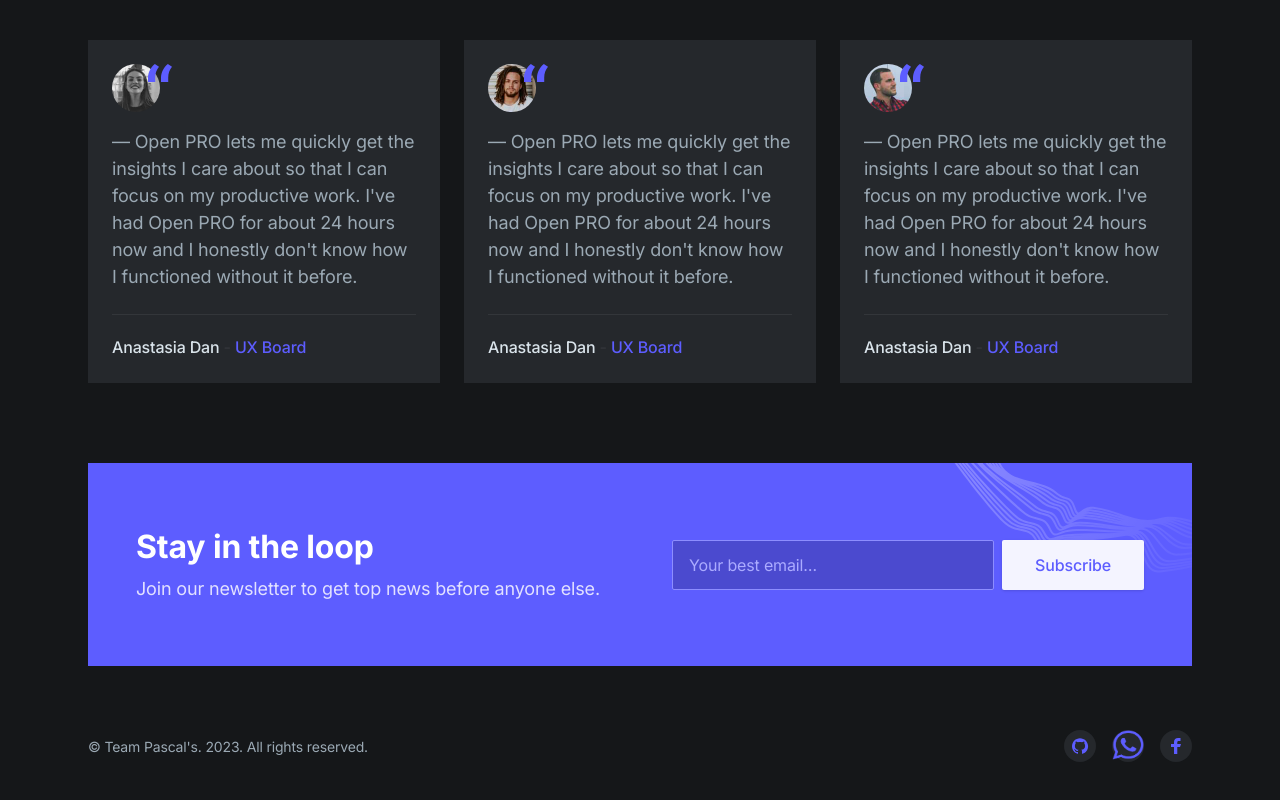
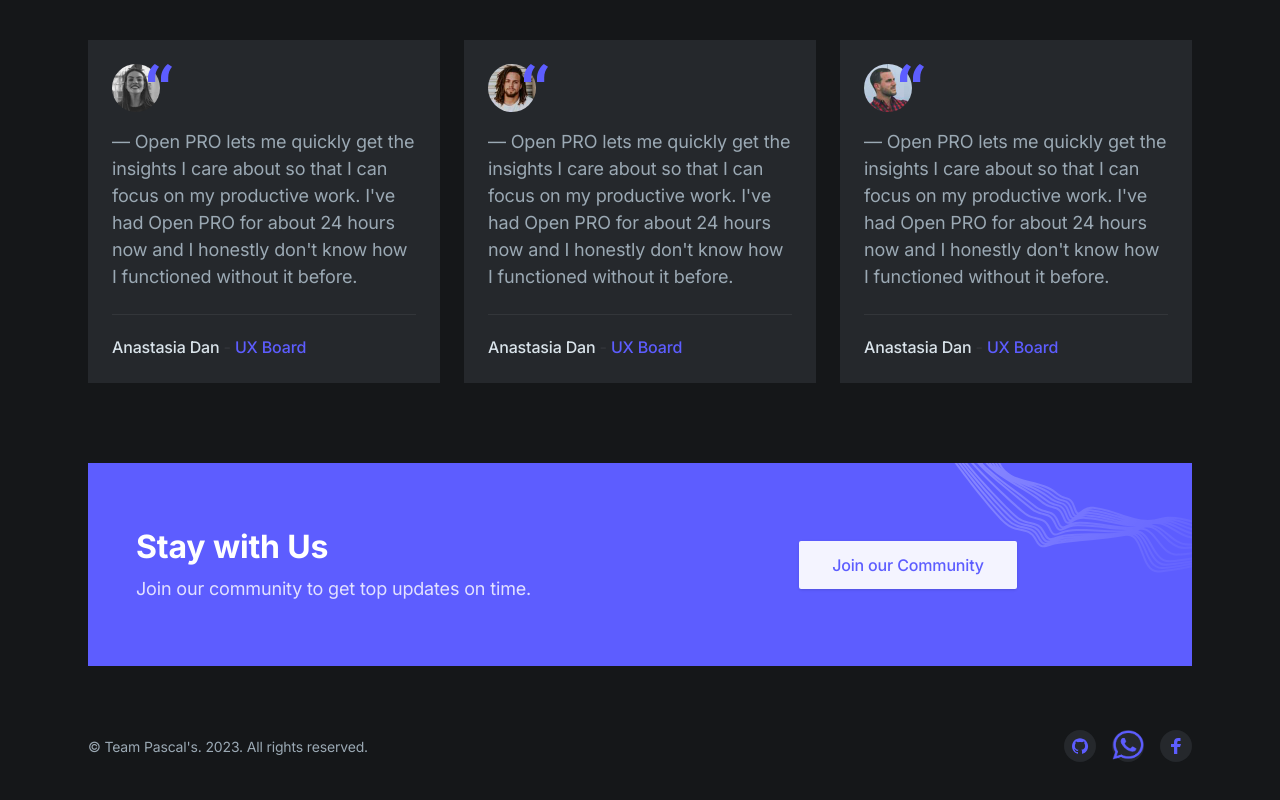
Before and after one commit to yasirupanduka99/BONDLOCK_Commercial_Website, a Next.js app: page / in a window 1280 px wide. Shown: the part 4446-5246 px from the top of the page. Built offline with nearby package versions, Linux system fonts and the light colour scheme.

Commit message:
newsletter change

```diff
--- a/components/newsletter.tsx
+++ b/components/newsletter.tsx
@@ -23,15 +23,14 @@ export default function Newsletter() {
 
             {/* CTA content */}
             <div className="mb-6 lg:mr-16 lg:mb-0 text-center lg:text-left lg:w-1/2">
-              <h3 className="h3 text-white mb-2">Stay in the loop</h3>
-              <p className="text-purple-200 text-lg">Join our newsletter to get top news before anyone else.</p>
+              <h3 className="h3 text-white mb-2">Stay with Us</h3>
+              <p className="text-purple-200 text-lg">Join our community to get top updates on time.</p>
             </div>
 
             {/* CTA form */}
             <form className="w-full lg:w-1/2">
               <div className="flex flex-col sm:flex-row justify-center max-w-xs mx-auto sm:max-w-md lg:max-w-none">
-                <input type="email" className="w-full appearance-none bg-purple-700 border border-purple-500 focus:border-purple-300 rounded-sm px-4 py-3 mb-2 sm:mb-0 sm:mr-2 text-white placeholder-purple-400" placeholder="Your best email…" aria-label="Your best email…" />
-                <a className="btn text-purple-600 bg-purple-100 hover:bg-white shadow" href="#0">Subscribe</a>
+                <a className="btn text-purple-600 bg-purple-100 hover:bg-white shadow" href="https://chat.whatsapp.com/E62wmmEiz3xCnOZW7myIaZ">Join our Community</a>
               </div>
               {/* Success message */}
               {/* <p className="text-center lg:text-left lg:absolute mt-2 opacity-75 text-sm">Thanks for subscribing!</p> */}
```
